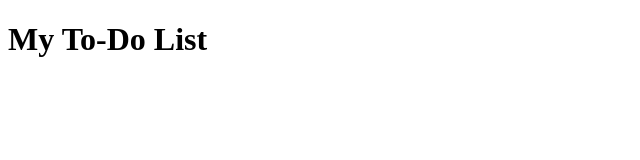
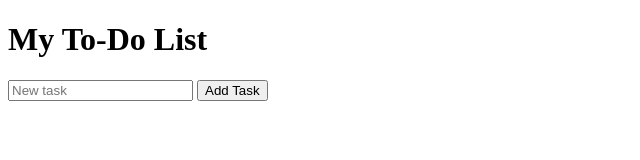
Before and after one commit to Vaishu0199/todo-list, a plain HTML site: page index.html in a window 1280 px wide. Shown: the whole page, without its empty margins (0-640 px from the left). Drawn offline with Linux system fonts and the light colour scheme.

Commit message:
Added form for adding new tasks

```diff
--- a/index.html
+++ b/index.html
@@ -7,6 +7,10 @@
 </head>
 <body>
     <h1>My To-Do List</h1>
+    <form id="task-form">
+        <input type="text" id="new-task" placeholder="New task">
+        <button type="submit">Add Task</button>
+    </form>
     <ul id="tasks"></ul>
 </body>
 </html>
```
